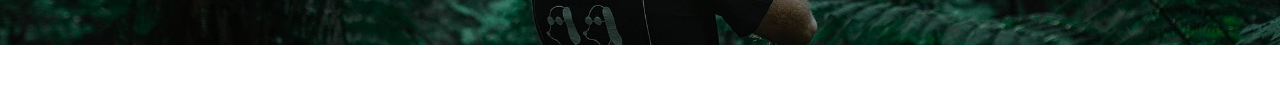
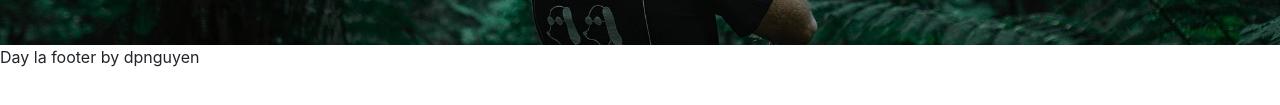
Before and after one commit to dpnguyen53/bc39_portfolio, a plain HTML site: page index.html in a window 1280 px wide. Shown: the part 2403-2508 px from the top of the page. Drawn offline with nearby package versions, Linux system fonts and the light colour scheme.

Commit message:
footer by dpnguyen

```diff
--- a/index.html
+++ b/index.html
@@ -327,6 +327,7 @@
       </div>
     </section>
 
+    <footer>Day la footer by dpnguyen</footer>
     <br />
     <br />
     <br />
```
